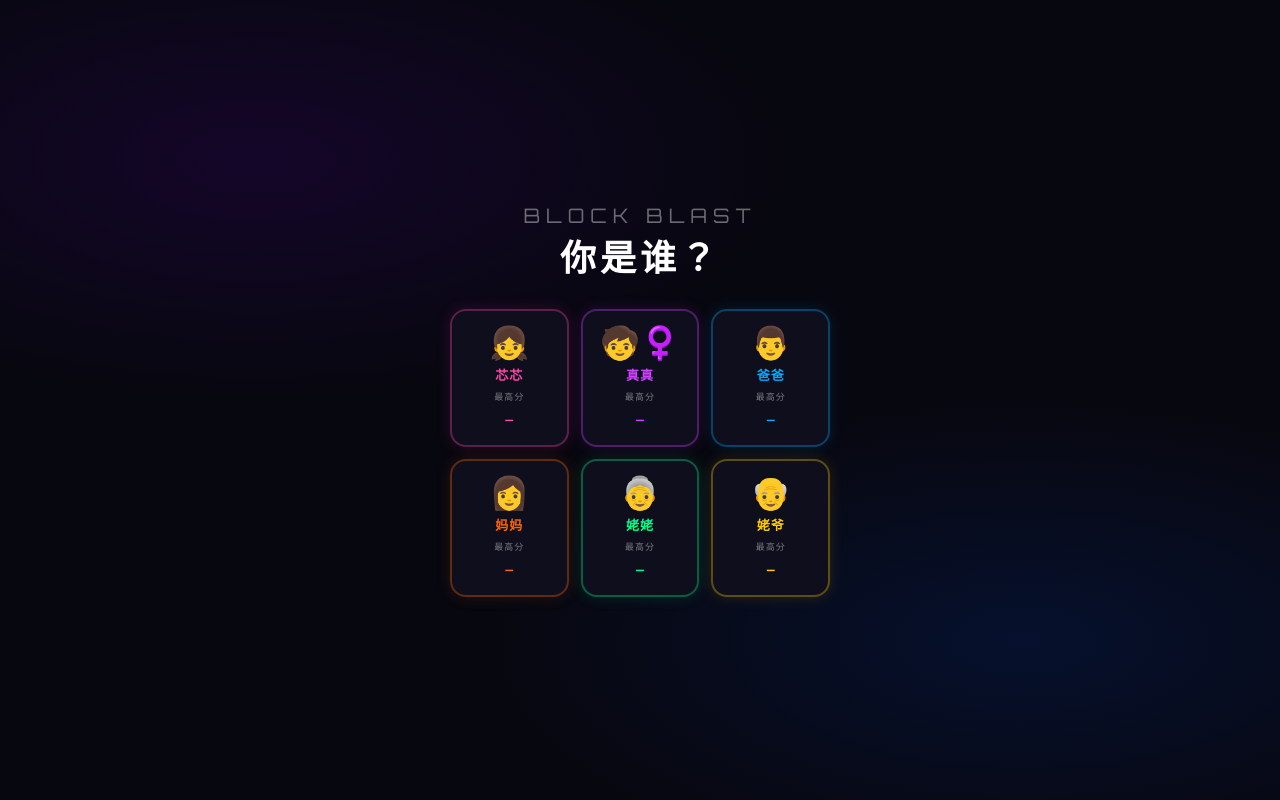
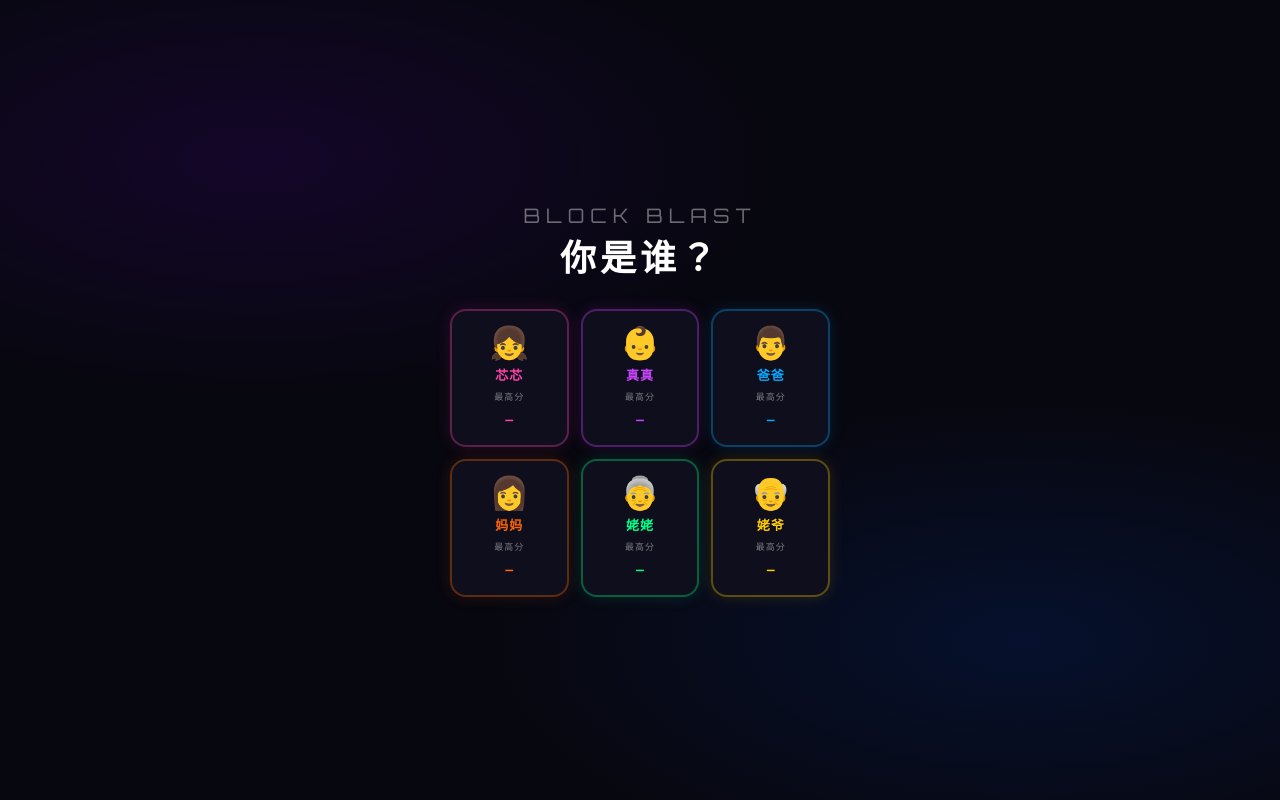
Before and after one commit to myao-ca/block-blast, a plain HTML site: page index.html in a window 1280 px wide. Drawn offline with nearby package versions, Linux system fonts and the light colour scheme.

Commit message:
Fix 真真 emoji to single-char 👶

```diff
--- a/index.html
+++ b/index.html
@@ -735,7 +735,7 @@ const SHAPES = [
 // ── Players ──────────────────────────────────────────────────────────────────
 const PLAYERS = [
   { name: '芯芯', color: '#ff44aa', emoji: '👧' },
-  { name: '真真', color: '#cc44ff', emoji: '🧒‍♀️' },
+  { name: '真真', color: '#cc44ff', emoji: '👶' },
   { name: '爸爸', color: '#00aaff', emoji: '👨' },
   { name: '妈妈', color: '#ff6600', emoji: '👩' },
   { name: '姥姥', color: '#00ff88', emoji: '👵' },
```
